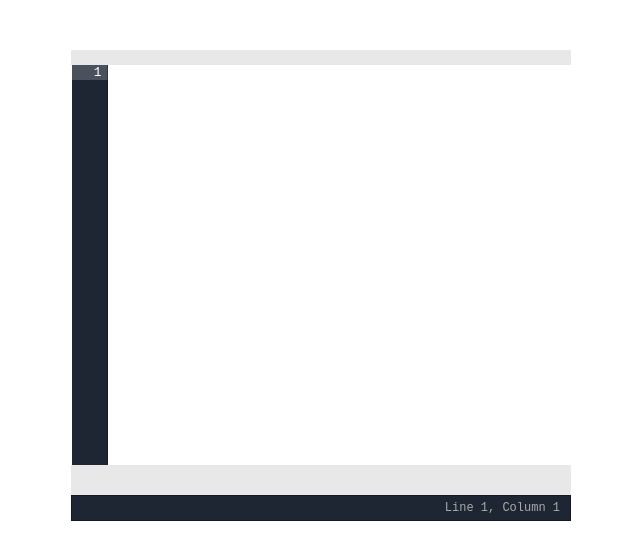
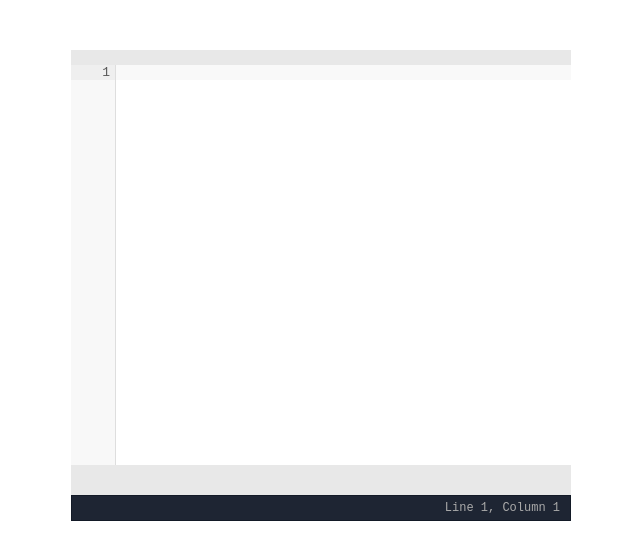
Before and after one commit to undercloud/anykey, a plain HTML site: page index.html in a window 1280 px wide. Shown: the whole page, without its empty margins (319-959 px from the left). Drawn offline with nearby package versions, Linux system fonts and the light colour scheme.

Commit message:
Add files via upload

```diff
--- a/script.js
+++ b/script.js
@@ -29,8 +29,10 @@ CRMBusinessProcess = {}
 			CRMBusinessProcess.editor.highlightLine();
 		})
 
+		var codeEditor = document.getElementById('business-code-editor');
 		var codeView = document.getElementById('business-code-view');
 		var codeLines = document.getElementById('business-code-lines');
+		var codeStatus = document.getElementById('business-code-status');
 
 		CRMBusinessProcess.editor = {
 			onkeypress: function(self){
@@ -38,17 +40,16 @@ CRMBusinessProcess = {}
 				codeView.innerText = source;
 
 				hljs.highlightBlock(codeView);
-				codeView.prepend(this.buildLines(source));
+				codeView.insertBefore(
+					this.buildLines(source),
+					codeView.firstChild
+				);
 
 				this.highlightLine();
 			},
 			onscroll: function(self){
-				var top = $(self).scrollTop();
-				var left = $(self).scrollLeft();
-
-				$('#business-code-view')
-					.scrollTop(top)
-					.scrollLeft(left)
+				codeView.scrollTop = self.scrollTop;
+				codeView.scrollLeft = self.scrollLeft;
 			},
 			buildLines: function(source){
 				var lines = source.split('\n').length;
@@ -66,19 +67,18 @@ CRMBusinessProcess = {}
 			},
 			getCurrentPos: function(){
 				var pos = 0;
-				var el = document.getElementById('business-code-editor');
 
-				if (el.selectionStart) {
-					pos = el.selectionStart;
+				if (codeEditor.selectionStart) {
+					pos = codeEditor.selectionStart;
 				} else if (document.selection) {
-					el.focus();
+					codeEditor.focus();
 
 					var r = document.selection.createRange();
 					if (r == null) {
 						pos = 0;
 					}
 
-					var re = el.createTextRange(),
+					var re = codeEditor.createTextRange(),
 						rc = re.duplicate();
 					re.moveToBookmark(r.getBookmark());
 					rc.setEndPoint('EndToStart', re);
@@ -88,7 +88,7 @@ CRMBusinessProcess = {}
 					pos = 0;
 				}
 
-				var range = el.value.substr(0,pos);
+				var range = codeEditor.value.substr(0,pos);
 				var line = range.split('\n').length;
 				var col = pos - range.lastIndexOf('\n');
 
@@ -100,10 +100,7 @@ CRMBusinessProcess = {}
 			highlightLine: function(){
 				var pos = this.getCurrentPos();
 
-				$('#business-code-status')
-					.text(
-						'Line ' + pos.line + ', Column ' + pos.col
-					)
+				codeStatus.innerText = 'Line ' + pos.line + ', Column ' + pos.col;
 
 				$('#business-code-lines')
 					.find('.business-code-lines-item.cursor')
--- a/style.css
+++ b/style.css
@@ -5,6 +5,7 @@
 #business-editor-wrap pre {
 	margin: 0;
     background: #e8e8e8;
+    z-index: 0;
 }
 
 #business-editor-wrap textarea {
@@ -36,28 +37,34 @@
 }
 
 #business-editor-wrap textarea {
-	padding-left: 41px;
+	padding-left: 52px;
+    padding-bottom: 0.5em;
 	overflow: auto;
+    overflow-wrap: normal;
     outline: none;
     box-sizing: border-box;
     margin-top: 15px;
+    z-index: 1;
 }
 
 #business-editor-wrap code {
 	overflow: hidden;
+    padding: 0;
 }
 
 #business-code-lines {
 	position: relative;
     float: left;
-	margin-left: -6px;
-	margin-right: 5px;
+	margin-left: 0;
+	margin-right: 7px;
     box-sizing: border-box;
-    border-right: 1px solid #131a27;
-    width: 36px;
+    border-right: 1px solid #dedede;
+    color: #a7a7a7;
+    width: 45px;
     text-align: right;
-    background: #1e2533;
+    background: #f8f8f8;
     min-height: 400px;
+    padding-bottom: 0.5em;
 }
 
 .business-code-lines-item {
@@ -71,8 +78,8 @@
 
 .business-code-lines-item.cursor,
 .business-code-lines-item.cursor:after {
-	background: rgba(255,255,255,0.2);
-    color: #fff;
+    background: rgba(200,200,200,0.2);
+    color: #5a5a5a;
 }
 
 .business-code-lines-item.error:after,
@@ -85,7 +92,7 @@
     position: relative;
     display: block;
     margin-top: -15px;
-    margin-left: 30px;
+    margin-left: 40px;
 }
 
 #business-code-status {
```
